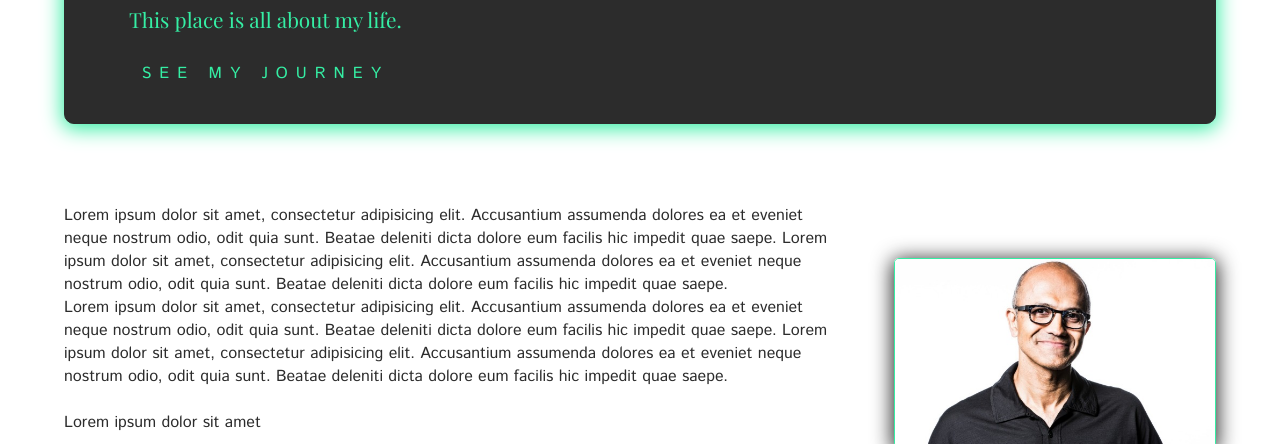
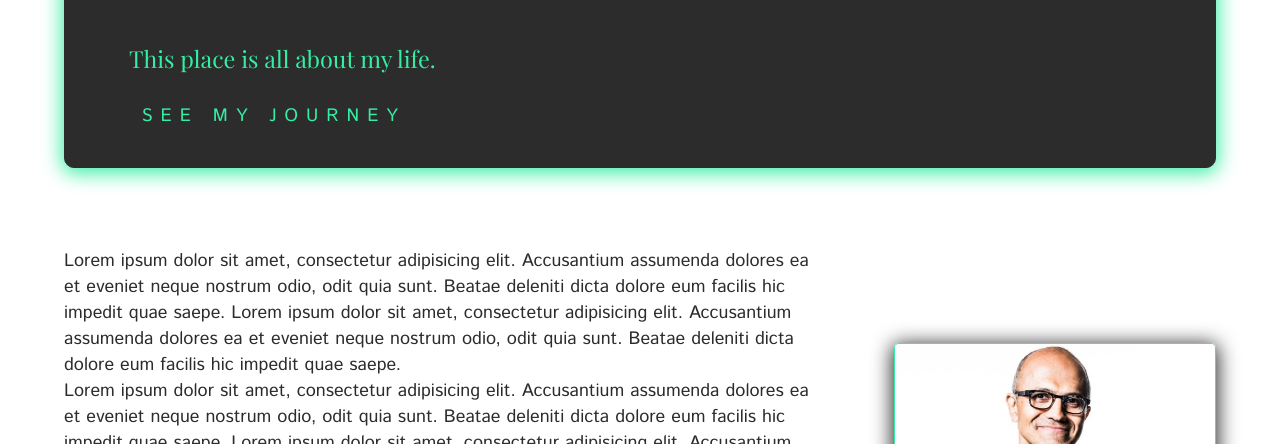
Before and after one commit to neobowler/dummy-for-practice, a plain HTML site: page index.html in a window 1280 px wide. Shown: the part 494-938 px from the top of the page. Drawn offline with nearby package versions, Linux system fonts and the light colour scheme.

Commit message:
second-commit

```diff
--- a/index.css
+++ b/index.css
@@ -1,5 +1,5 @@
 :root {
-  font-size: 16px; }
+  font-size: 18px; }
 
 body {
   margin: 0;
```
